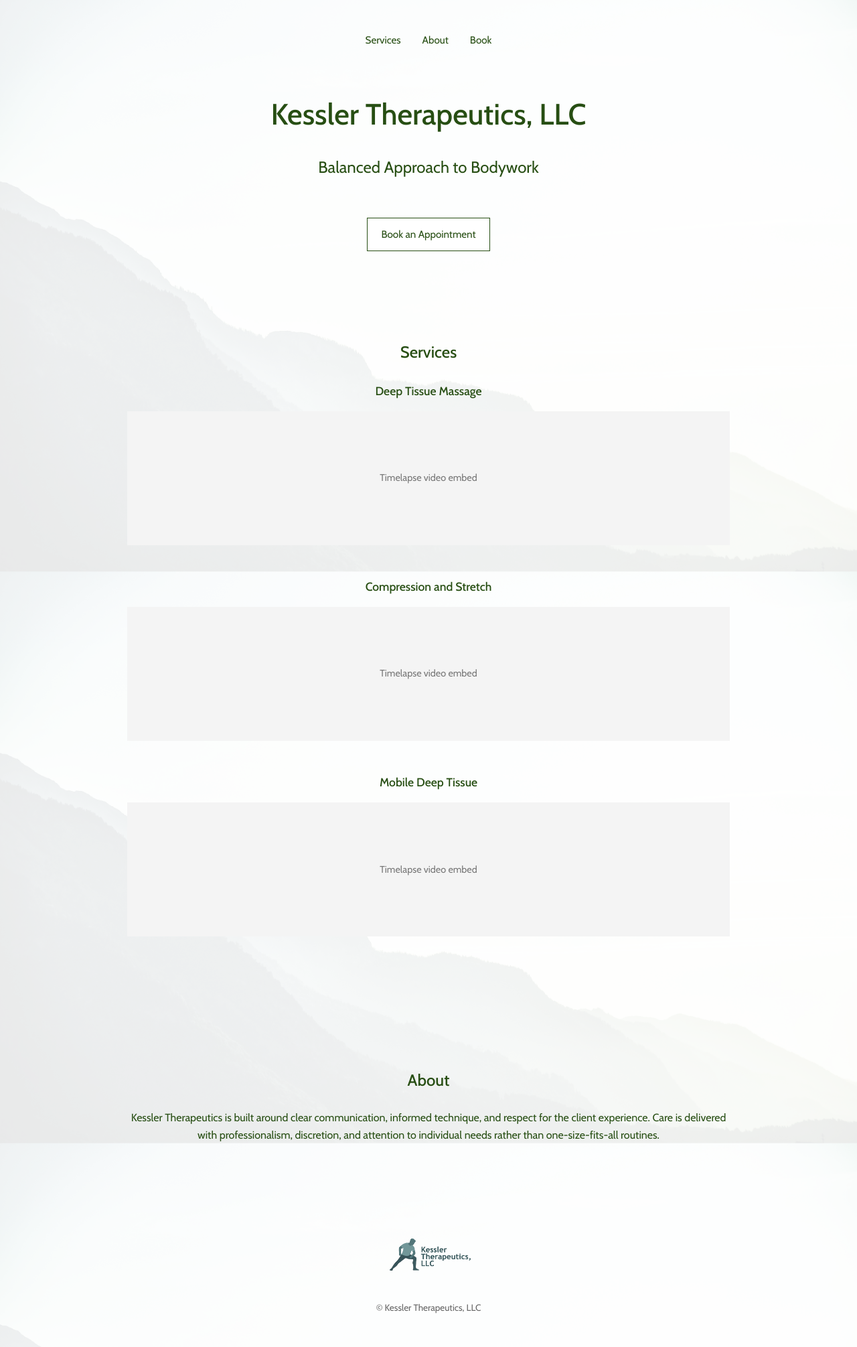
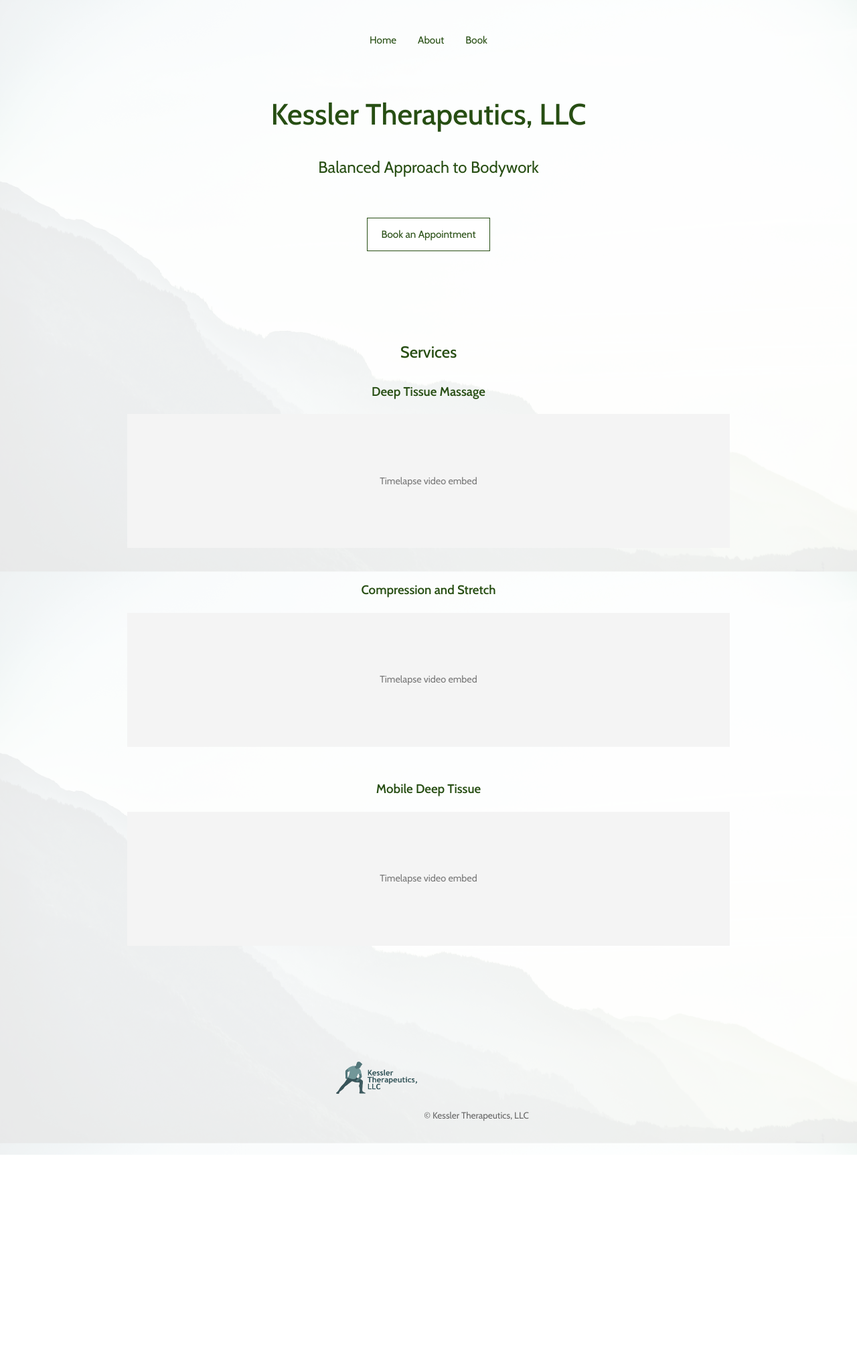
Before and after one commit to b6rpk2mccd-lab/b6rpk2mccd-lab, a plain HTML site: page index.html in a window 1280 px wide. Shown: the whole page at 67% size. After the commit the page ends 1724 px from the top, so only its background shows below. Drawn offline with nearby package versions, Linux system fonts and the light colour scheme.

Commit message:
Add files via upload

```diff
--- a/index.html
+++ b/index.html
@@ -4,7 +4,7 @@
   <meta charset="UTF-8" />
   <meta name="viewport" content="width=device-width, initial-scale=1.0" />
   <title>Kessler Therapeutics, LLC</title>
-  <meta name="description" content="Kessler Therapeutics offers professional massage therapy focused on evidence-based, client-centered care." />
+  <meta name="description" content="Kessler Therapeutics offers professional massage therapy focused on movement, recovery, and function." />
   <style>
     @import url('https://fonts.googleapis.com/css2?family=Cabin:wght@400;500;600&display=swap');
     body {
@@ -15,8 +15,6 @@
       line-height: 1.6;
     }
     header {
-      background: transparent;
-      border-radius: 0;
       padding: 3rem 1.5rem;
       max-width: 900px;
       margin: 0 auto;
@@ -35,8 +33,8 @@
     }
     h1 {
       font-size: 2.75rem;
+      font-weight: 500;
       margin-bottom: 1rem;
-      font-weight: 500;
     }
     h2 {
       font-size: 1.5rem;
@@ -47,17 +45,10 @@
       padding: 4rem 1.5rem;
       max-width: 900px;
       margin: 0 auto;
+      text-align: center;
     }
     .service {
       margin-bottom: 3rem;
-    }
-    .service h3 {
-      font-size: 1.1rem;
-      font-weight: 500;
-      margin-bottom: 0.5rem;
-    }
-    .service p {
-      max-width: 650px;
     }
     .video-placeholder {
       margin-top: 1rem;
@@ -77,6 +68,7 @@
       text-decoration: none;
       color: #274e13;
       font-size: 0.95rem;
+      background: rgba(255,255,255,0.85);
     }
     footer {
       padding: 3rem 1.5rem;
@@ -90,18 +82,20 @@
 
 <header>
   <nav>
-    <a href="#services">Services</a>
-    <a href="#about">About</a>
+    <a href="index.html">Home</a>
+    <a href="about.html">About</a>
     <a href="https://pocketsuite.io/book/kessler-therapeutics" target="_blank">Book</a>
   </nav>
 
   <h1>Kessler Therapeutics, LLC</h1>
   <p style="font-size:1.5rem; margin-bottom:2rem;">Balanced Approach to Bodywork</p>
 
-  <a class="button" style="background: rgba(255,255,255,0.85);" href="https://pocketsuite.io/book/kessler-therapeutics" target="_blank">Book an Appointment</a>
+  <a class="button" href="https://pocketsuite.io/book/kessler-therapeutics" target="_blank">
+    Book an Appointment
+  </a>
 </header>
 
-<section id="services" style="border-top:none; text-align:center;">
+<section>
   <h2>Services</h2>
 
   <div class="service">
@@ -120,17 +114,8 @@
   </div>
 </section>
 
-<section id="about" style="text-align:center;">
-  <h2>About</h2>
-  <p>
-    Kessler Therapeutics is built around clear communication, informed technique, and respect for the client experience. Care is delivered with professionalism, discretion, and attention to individual needs rather than one-size-fits-all routines.
-  </p>
-</section>
-
 <footer>
-  <div class="footer-logo" style="margin-bottom:1.5rem; display:flex; justify-content:center; align-items:center;">
-    <img src="logo.png" alt="Kessler Therapeutics logo" style="max-width:140px; height:auto; display:block; margin:0 auto;" />
-  </div>
+  <img src="logo.png" alt="Kessler Therapeutics logo" style="max-width:140px; height:auto; margin-bottom:1rem;" />
   © Kessler Therapeutics, LLC
 </footer>
 
```
